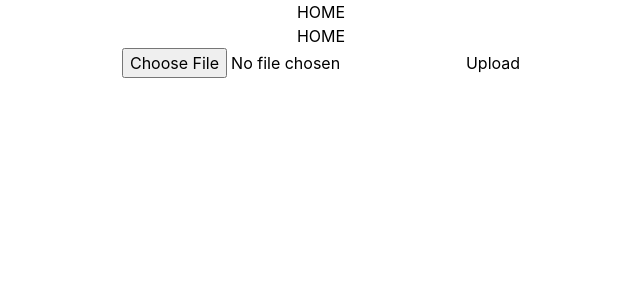
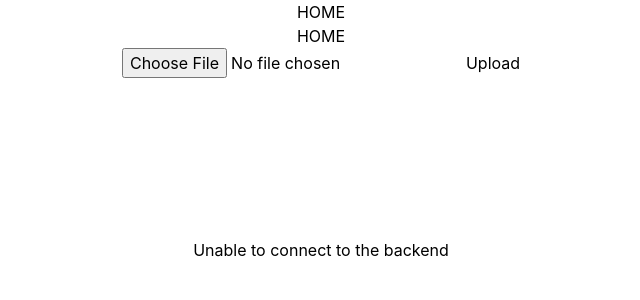
Before and after one commit to gdsc-kyutech/2024-CC-A, a React (Create React App) app in the folder front/app/react-app/: page / in a window 1280 px wide. Shown: the top 300 px of the page, without its empty margins (319-959 px from the left). Built offline with nearby package versions, Linux system fonts and the light colour scheme; no server answers.

Commit message:
URL用環境変数の設定,PINGの作成

```diff
--- a/front/app/react-app/src/components/Home.jsx
+++ b/front/app/react-app/src/components/Home.jsx
@@ -1,4 +1,5 @@
 import ImageTransfer from "./ImageTransfer";
+import Ping from "./Ping";
 
 export default function Home() {
     return (
@@ -6,6 +7,7 @@ export default function Home() {
         <h1>HOME</h1>
         <div>
             <ImageTransfer />
+            <Ping />
         </div>
       </div>
     );
--- a/front/app/react-app/src/components/ImageTransfer.jsx
+++ b/front/app/react-app/src/components/ImageTransfer.jsx
@@ -23,7 +23,7 @@ const ImageTransfer = () => {
         // POSTリクエストを送信する処理を実装する
         // ここで`image`の値を使用してBase64形式の画像データを送信する
         console.log(image);
-        axios.post('http://localhost:5000/analyze_img', {
+        axios.post('${process.env.REACT_APP_URL}/analize_image', {
             content: image
         }).then((response) => {
             console.log(response.data);
--- /dev/null
+++ b/front/app/react-app/src/components/Ping.jsx
@@ -0,0 +1,35 @@
+import React, { useEffect, useState } from 'react';
+import axios from 'axios';
+
+const Ping = () => {
+    const [isConnected, setIsConnected] = useState(false);
+
+    useEffect(() => {
+        const checkConnection = async () => {
+            try {
+                const response = await axios.get('${process.env.REACT_APP_URL}/ping');
+                if (response.status === 200) {
+                    setIsConnected(true);
+                } else {
+                    setIsConnected(false);
+                }
+            } catch (error) {
+                setIsConnected(false);
+            }
+        };
+
+        checkConnection();
+    }, []);
+
+    return (
+        <div className='my-40'>
+            {isConnected ? (
+                <p>Connected to the backend</p>
+            ) : (
+                <p>Unable to connect to the backend</p>
+            )}
+        </div>
+    );
+};
+
+export default Ping;
```
Also changed, not shown: 1 other file (tests, documents, lock files or other folders).
